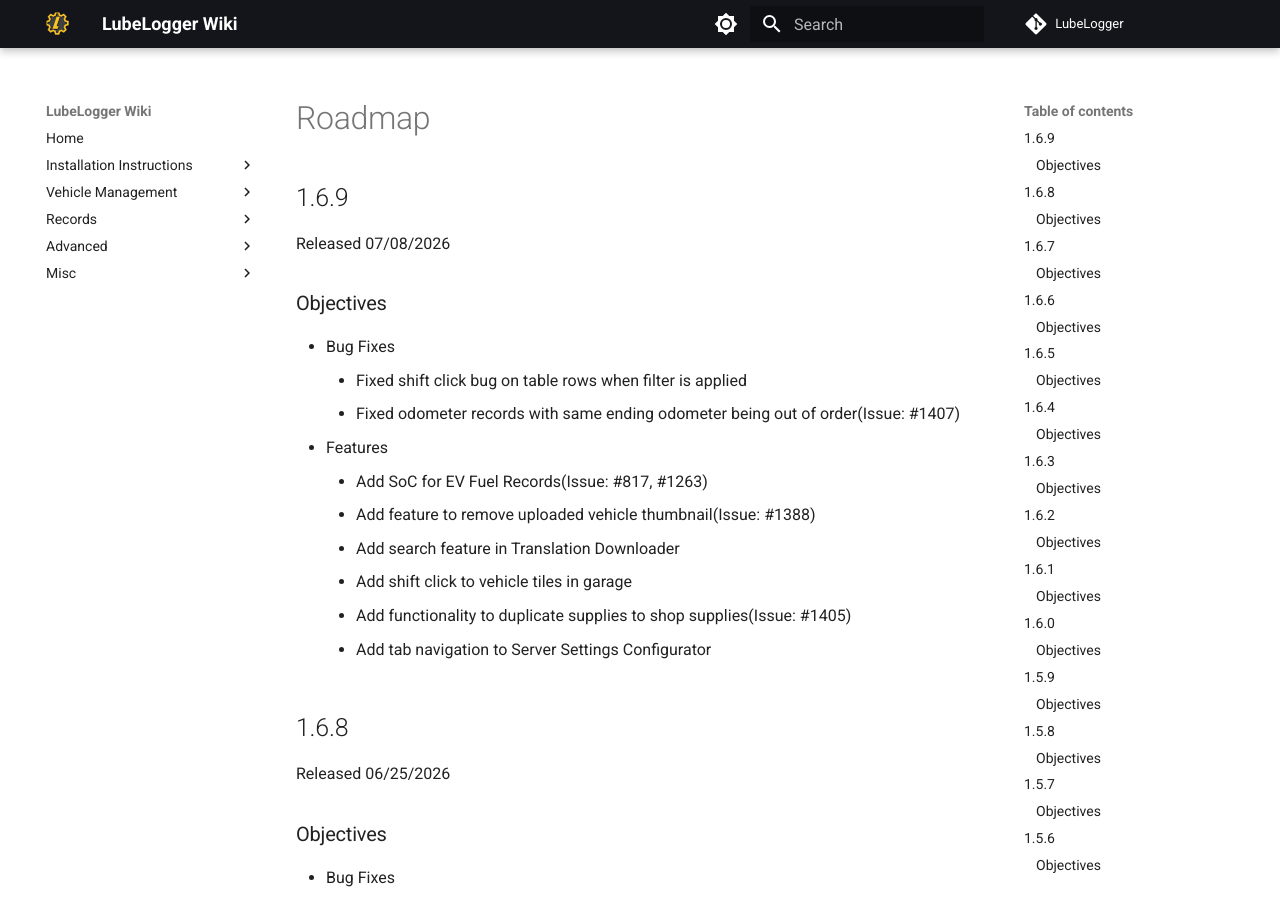
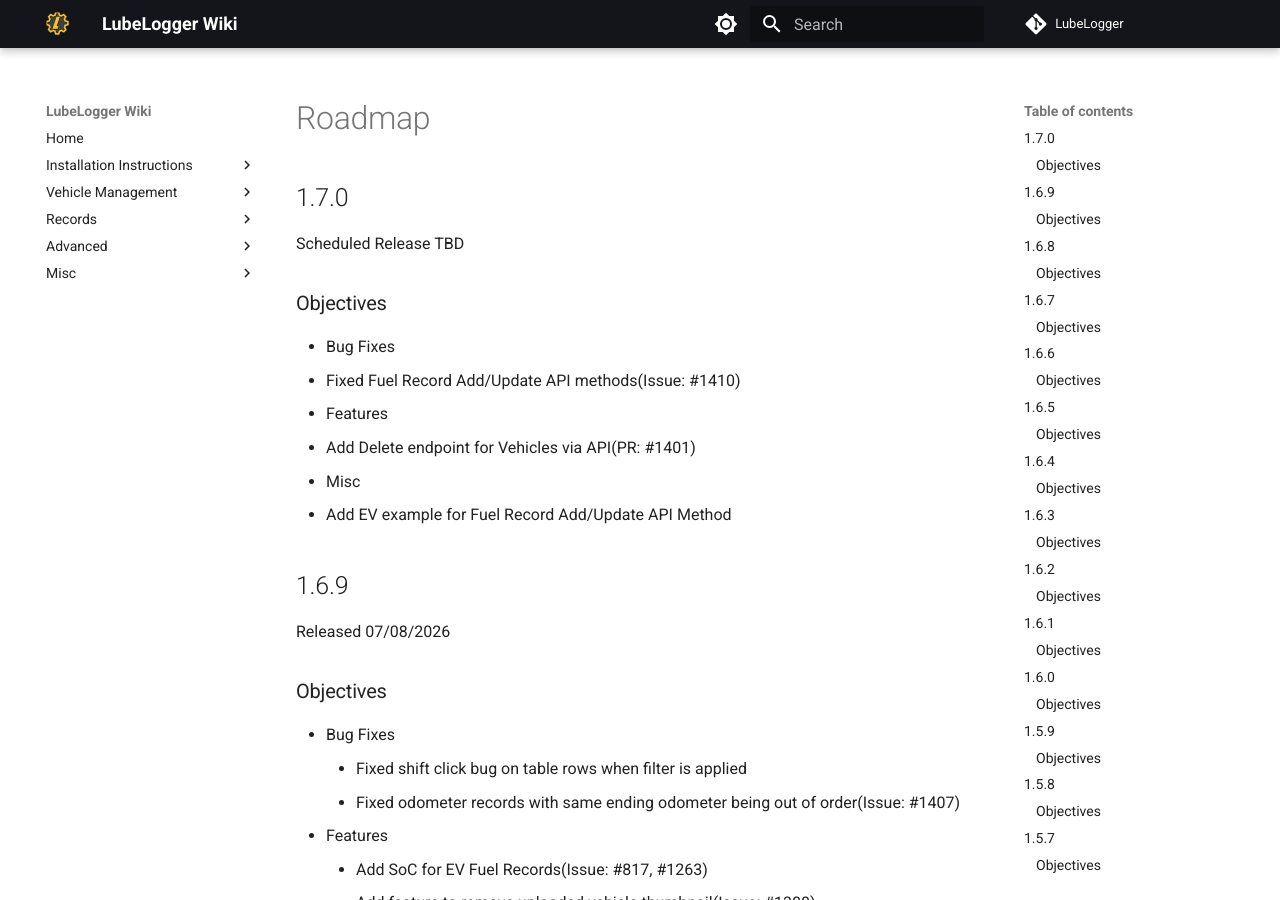
Before and after one commit to hargata/lubelog_docs, an MkDocs documentation site: the page built from docs/Misc/Roadmap.md, in a window 1280 px wide and 900 px high. Built offline with MkDocs 1.6.1 and Material for MkDocs 9.7.7, drawn with Linux system fonts in a browser that asks for light colours; comment, search, counter and statistics services are not loaded.

Commit message:
Update Roadmap

```diff
--- a/docs/Misc/Roadmap.md
+++ b/docs/Misc/Roadmap.md
@@ -1,4 +1,15 @@
 # Roadmap
+
+## 1.7.0
+Scheduled Release TBD
+
+### Objectives
+- Bug Fixes
+   - Fixed Fuel Record Add/Update API methods(Issue: #1410)
+- Features
+   - Add Delete endpoint for Vehicles via API(PR: #1401)
+- Misc
+   - Add EV example for Fuel Record Add/Update API Method
 
 ## 1.6.9
 Released 07/08/2026
```
